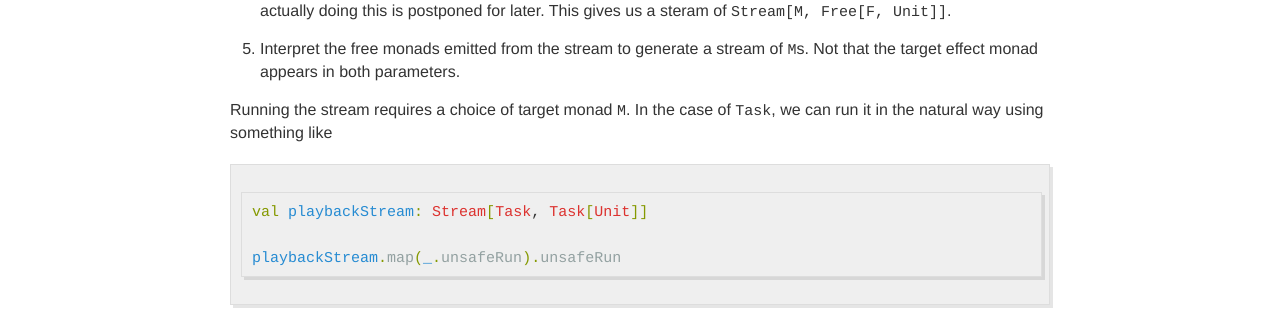
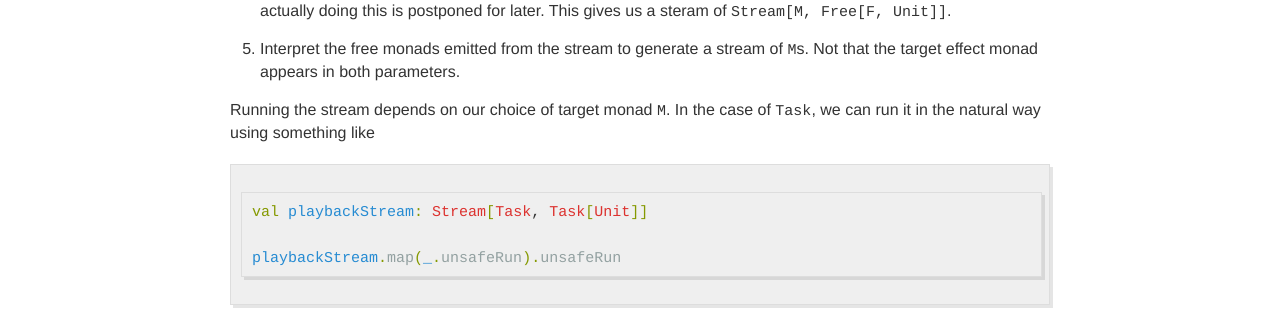
Before and after one commit to szoio/szoio.github.io, a Jekyll site: the page built from _posts/2017-03-30-free-monad-event-sourcing-playback.md, in a window 1280 px wide and 900 px high, scrolled down 1980 px. Shown: the part 159-469 px from the top of the window. Built offline with Jekyll 4.4.1, drawn with Linux system fonts in a browser that asks for light colours; comment, search, counter and statistics services are not loaded.

Commit message:
cleanups

````diff
--- a/_posts/2017-03-30-free-monad-event-sourcing-playback.md
+++ b/_posts/2017-03-30-free-monad-event-sourcing-playback.md
@@ -73,7 +73,7 @@ Here we have added a playback method that reads the event log table and returns
 
 5. Interpret the free monads emitted from the stream to generate a stream of `M`s. Not that the target effect monad appears in both parameters.
 
-Running the stream requires a choice of target monad `M`. In the case of `Task`, we can run it in the natural way using something like
+Running the stream depends on our choice of target monad `M`. In the case of `Task`, we can run it in the natural way using something like
 
 ```scala
 val playbackStream: Stream[Task, Task[Unit]]
````
